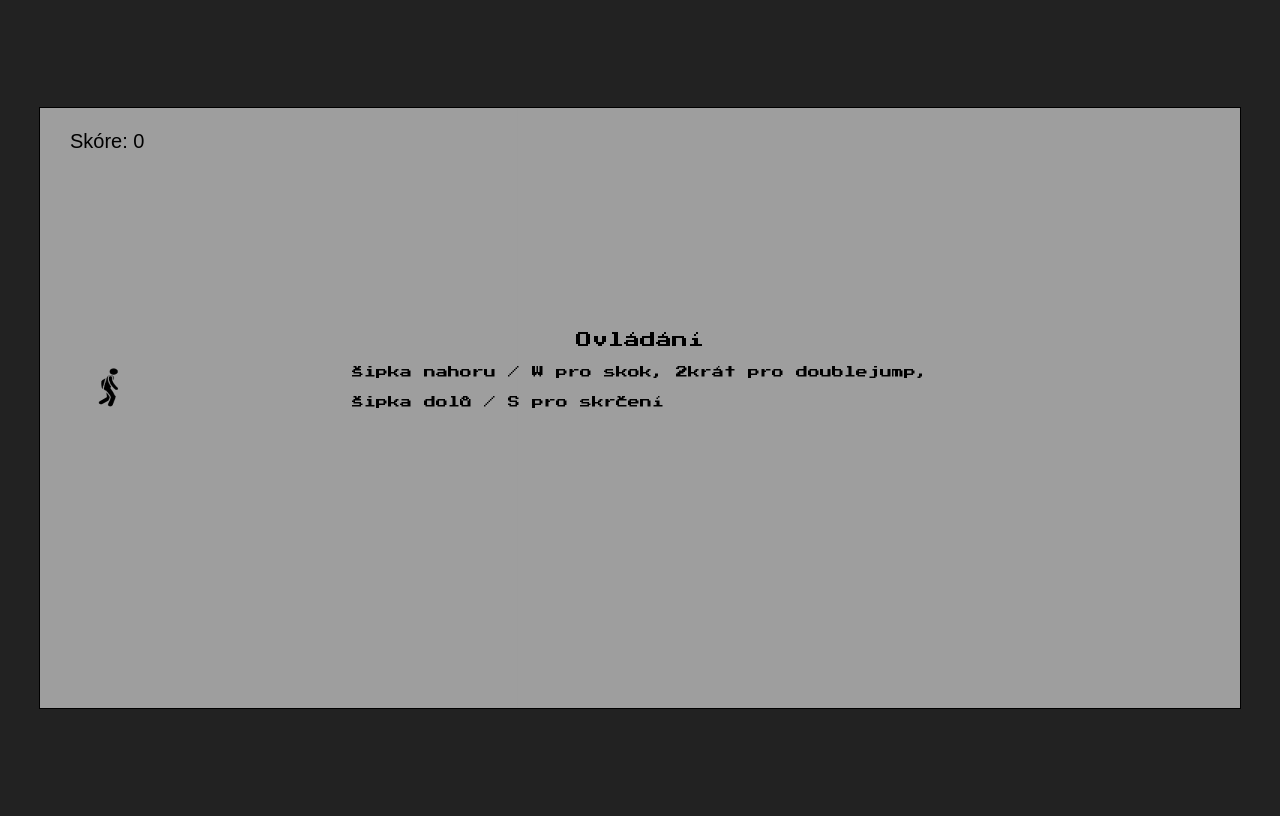
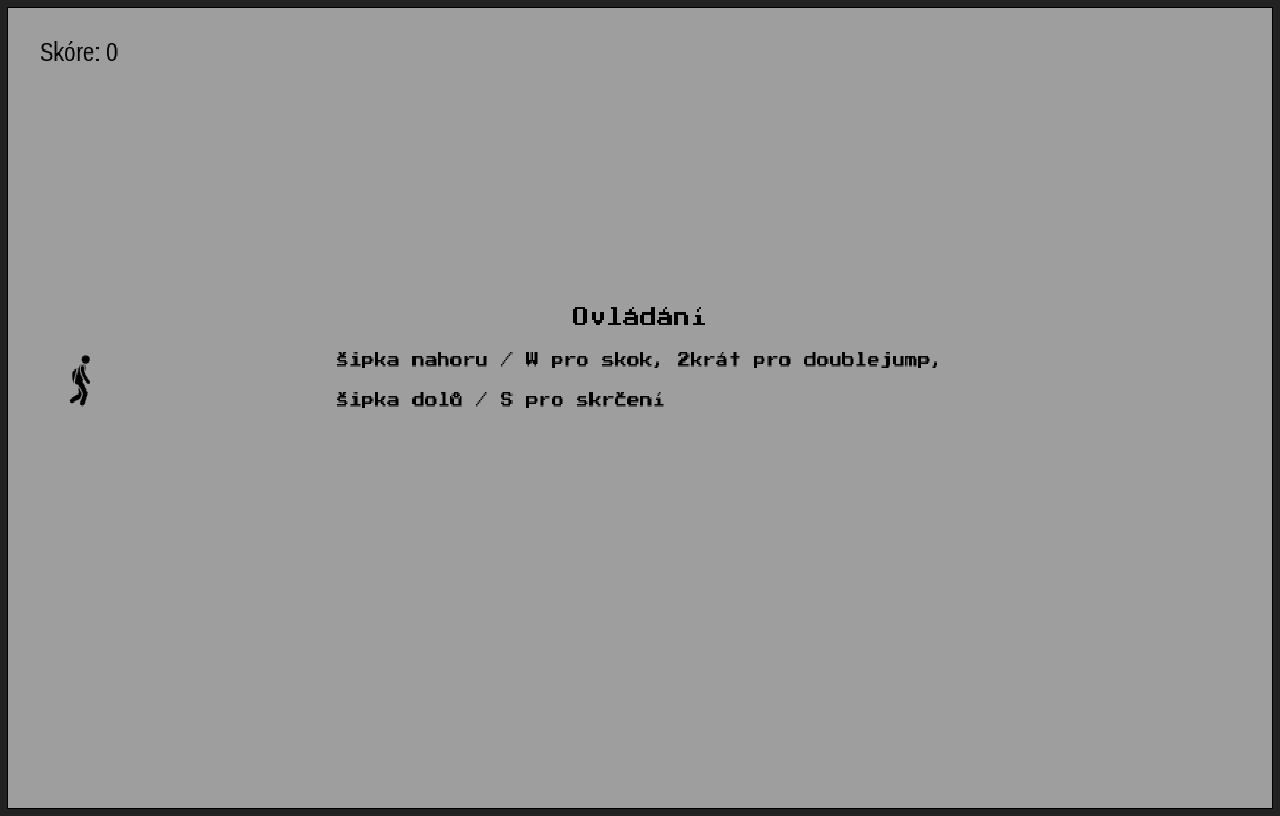
Before and after one commit to Kikinbruh/vysgame, a plain HTML site: page index.html in a window 1280 px wide. Drawn offline with Linux system fonts and the light colour scheme.

Commit message:
Update style.css

```diff
--- a/style.css
+++ b/style.css
@@ -8,6 +8,15 @@ body {
 canvas {
   background: #ffffff;
   border: 1px solid #000;
+  /* Performance optimizations */
+  image-rendering: pixelated;
+  will-change: transform;
+  touch-action: manipulation;
+  /* Responsive scaling */
+  width: 100vw;
+  height: 100vh;
+  max-width: 100%;
+  max-height: 100%;
 }
 .press-start-2p-regular {
   font-family: "Press Start 2P", system-ui;
```
